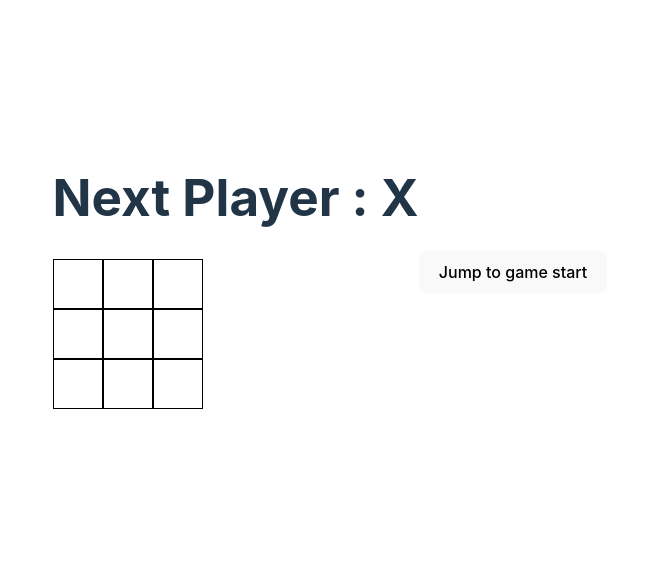
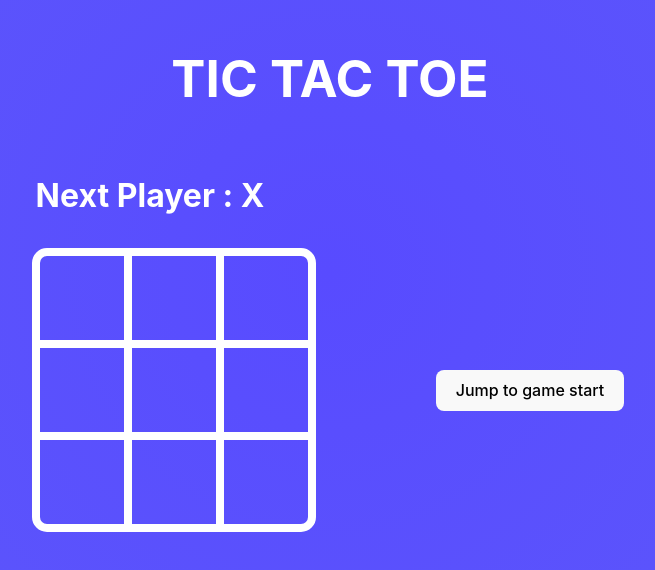
Before and after one commit to Martarion-Code/Tic-Tac-Toe-React, a React (Vite) app: page / in a window 1280 px wide. Shown: the part 128-698 px from the top of the page, without its empty margins (310-965 px from the left). Built offline with nearby package versions, Linux system fonts and the light colour scheme.

Commit message:
Styling the tic tac toe
I'm trying to styling the tic tac toe so that it not look like shit. The updated design is still shit, but less shitty than previous when there is no styling at all

```diff
--- a/src/App.css
+++ b/src/App.css
@@ -39,34 +39,84 @@
 .read-the-docs {
   color: #888;
 } */
+
+* {
+  box-sizing: border-box;
+}
+
 .app{
+  color: #fff;
   width: 100vw;
   height: 100vh;
   display: flex;
   justify-content: center;
   align-items: center;
+  flex-direction: column;
+  background: rgb(88,75,255);
+background: -moz-radial-gradient(circle, rgba(88,75,255,1) 0%, rgba(93,89,250,1) 100%);
+background: -webkit-radial-gradient(circle, rgba(88,75,255,1) 0%, rgba(93,89,250,1) 100%);
+background: radial-gradient(circle, rgba(88,75,255,1) 0%, rgba(93,89,250,1) 100%);
+filter: progid:DXImageTransform.Microsoft.gradient(startColorstr="#584bff",endColorstr="#5d59fa",GradientType=1);
+/*
+background: rgb(93,89,250);
+background: -moz-radial-gradient(circle, rgba(93,89,250,1) 72%, rgba(89,83,167,1) 100%);
+background: -webkit-radial-gradient(circle, rgba(93,89,250,1) 72%, rgba(89,83,167,1) 100%);
+background: radial-gradient(circle, rgba(93,89,250,1) 72%, rgba(89,83,167,1) 100%);
+filter: progid:DXImageTransform.Microsoft.gradient(startColorstr="#5d59fa",endColorstr="#5953a7",GradientType=1); */
 }
 
-.title-and-board-cont{
+.game-cont{
   display: flex;
-  flex-direction: column;
+  gap: 200px;
+  justify-content: center;
+  align-items: center;
+  /* flex-direction: column; */
+}
+
+.board-history-cont{
+  display: flex;
+  gap: 200px;
+  justify-content: center;
+  align-items: center;
 }
 .container-square{
   max-width: 200px;
   display: flex;
+
   flex-wrap: wrap;
 }
 .square__container-square{
-  border: 1px solid #000;
+  border: 8px solid #fff;
   background: none;
   border-radius: 0;
-  height: 50px;
-  width: 50px;
+  height: 100px;
+  width: 100px;
+  font-size: 2rem;
+  color: #fff;
+  /* margin: 0; */
+  margin: -4px;
+  padding: 0;
 }
+.square__container-square[data-index="0"] {
+  border-top-left-radius: 15px;
+}
+
+.square__container-square[data-index="2"] {
+  border-top-right-radius: 15px;
+}
+.square__container-square[data-index="6"] {
+  border-bottom-left-radius: 15px;
+}
+.square__container-square[data-index="8"] {
+  border-bottom-right-radius: 15px;
+}
+
 
 .row-square{
   display: flex;
 }
+
+
 
 .history-cont{
   display: flex;
--- a/src/App.jsx
+++ b/src/App.jsx
@@ -1,13 +1,14 @@
+import { useState } from "react";
+import "./App.css";
 
-import { useState } from 'react';
-import './App.css'
-
-import Board from './components/Board/Board';
+import Board from "./components/Board/Board";
 
 function App() {
   const [currentIndex, setCurrentIndex] = useState(0);
   const [history, setHistory] = useState([new Array(8).fill(null)]);
-  const [currentArrTicTacToe, setCurrentArrTicTacToe] = useState(new Array(8).fill(null));
+  const [currentArrTicTacToe, setCurrentArrTicTacToe] = useState(
+    new Array(8).fill(null)
+  );
   const [isNextX, setIsNextX] = useState(true);
 
   const winner = calculateWinner();
@@ -15,15 +16,15 @@ function App() {
     console.log("winner is" + winner);
   }
 
-  function jumpTo(e){
+  function jumpTo(e) {
     setCurrentIndex(Number(e.target.value));
     // const arr = history.slice(0, currentIndex + 1);
-    console.log(e.target.getAttribute("value"))
+    console.log(e.target.getAttribute("value"));
     setCurrentArrTicTacToe([...history[e.target.getAttribute("value")]]);
   }
 
-  function handlePlay(currentArr, index){
-     let val;
+  function handlePlay(currentArr, index) {
+    let val;
     if (isNextX == false) {
       val = "O";
     } else {
@@ -32,15 +33,18 @@ function App() {
     currentArr[index] = val;
     setIsNextX((prev) => !prev);
     setCurrentArrTicTacToe(currentArr);
-    setHistory(prev => [...prev.slice(0, currentIndex + 1), currentArr]);
+    setHistory((prev) => [...prev.slice(0, currentIndex + 1), currentArr]);
   }
 
-  function handleCurrentIndex(valIndex){
-    setCurrentIndex(valIndex)
+  function handleCurrentIndex(valIndex) {
+    setCurrentIndex(valIndex);
   }
 
-  function handleArrHistory(currArrTicTacToe){
-    setHistory(prev => [...prev.slice(0, currentIndex + 1), [...currArrTicTacToe]]);
+  function handleArrHistory(currArrTicTacToe) {
+    setHistory((prev) => [
+      ...prev.slice(0, currentIndex + 1),
+      [...currArrTicTacToe],
+    ]);
   }
 
   function calculateWinner() {
@@ -67,29 +71,47 @@ function App() {
     return null;
   }
 
-
   return (
-
     <div className="app">
-      <div className="title-and-board-cont">
-        <h1>{`${winner == null ? "Next Player : " +  (isNextX == true ? "X" : "O") : `Player ${winner} is a winner`}`}</h1>
-        <Board  currentIndex={currentIndex}  handleCurrentIndex={handleCurrentIndex} handleArrHistory={handleArrHistory} currentArrTicTacToe={currentArrTicTacToe} handlePlay={handlePlay} winner={winner}></Board>
+      <h1 className="title">TIC TAC TOE</h1>
+      <div className="game-cont">
+        <div className="title-and-board-cont">
+          <h3 style={{ color: "#fff", fontSize: "2rem" }}>{`${
+            winner == null
+              ? "Next Player : " + (isNextX == true ? "X" : "O")
+              : `Player ${winner} is a winner`
+          }`}</h3>
+          <div className="board-history-cont">
+            <Board
+              currentIndex={currentIndex}
+              handleCurrentIndex={handleCurrentIndex}
+              handleArrHistory={handleArrHistory}
+              currentArrTicTacToe={currentArrTicTacToe}
+              handlePlay={handlePlay}
+              winner={winner}
+            ></Board>
+            <div className="history-cont">
+              {history.map((el, index) => {
+                if (index == 0) {
+                  return (
+                    <button key={index} onClick={jumpTo} value={index}>
+                      Jump to game start
+                    </button>
+                  );
+                } else {
+                  return (
+                    <button key={index} onClick={jumpTo} value={index}>
+                      Jump to different History {index}
+                    </button>
+                  );
+                }
+              })}
+            </div>
+          </div>
+        </div>
       </div>
-      <div className="history-cont">
-          {
-            history.map((el, index) =>{
-              if(index == 0){
-                return  <button key={index} onClick={jumpTo} value={index}>Jump to game start</button>
-              }else{
-                return  <button key={index} onClick={jumpTo} value={index}>Jump to different History {index}</button>
-
-              }
-            })
-          }
-      </div>
-
     </div>
-  )
+  );
 }
 
-export default App
+export default App;
--- a/src/components/Square/Square.jsx
+++ b/src/components/Square/Square.jsx
@@ -2,9 +2,9 @@
 
 // eslint-disable-next-line react/prop-types
 function Square({ handleSetStackContValHistoryAndArrTicTacToe, value, index }) {
-
+  //backgroundColor:(value == "X" ? "red" : (value == "O") ? "yellow" : "")
   return (
-    <button  onClick={handleSetStackContValHistoryAndArrTicTacToe} className='square__container-square' style={{backgroundColor:(value == "X" ? "red" : (value == "O") ? "yellow" : "") }} data-index={index} data-value={value == null ? null : value}>{value}</button>
+    <button  onClick={handleSetStackContValHistoryAndArrTicTacToe} className='square__container-square' style={{backgroundColor:"###3b32cb"}} data-index={index} data-value={value == null ? null : value}>{value}</button>
   )
 }
 
```
